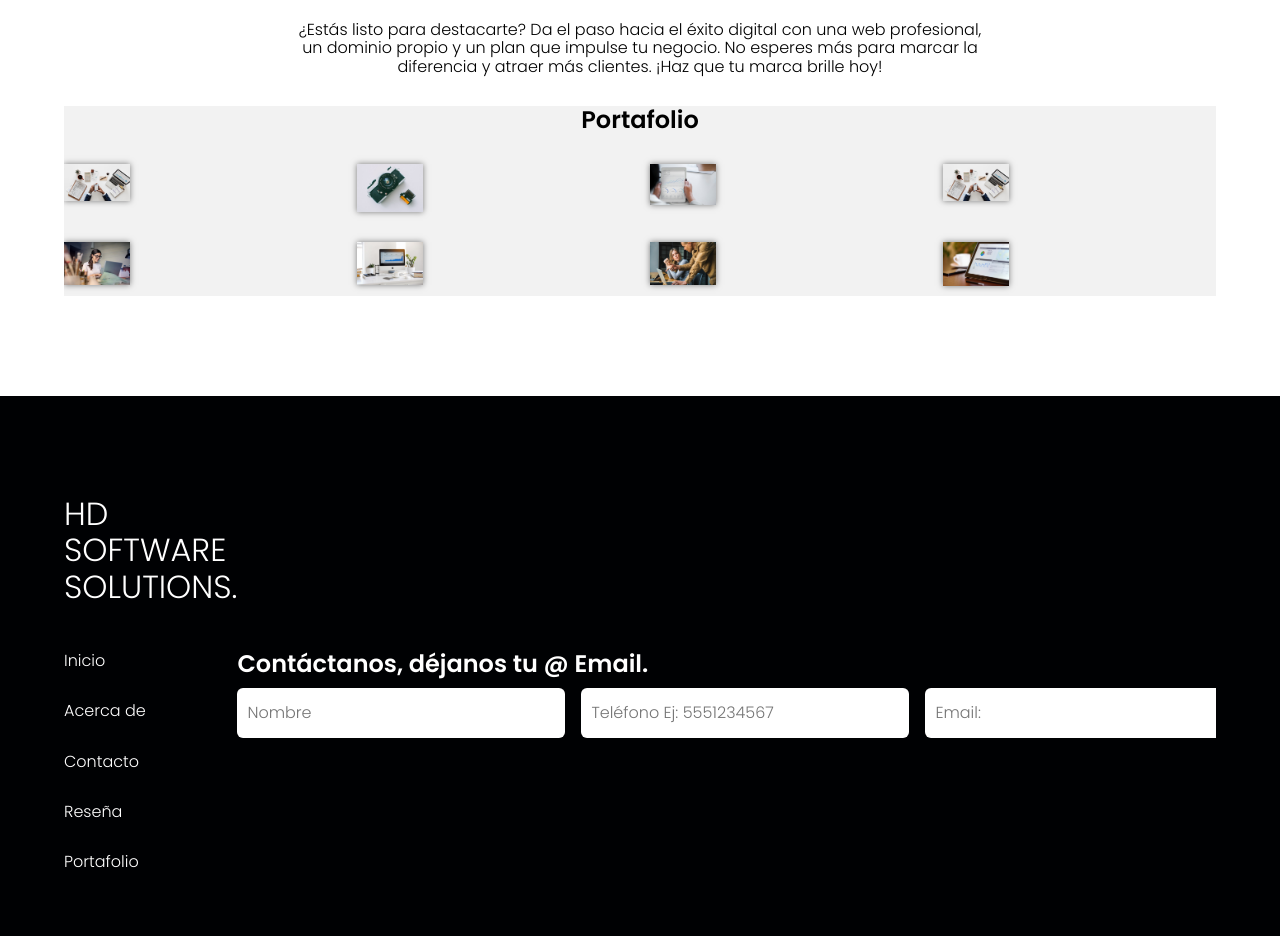
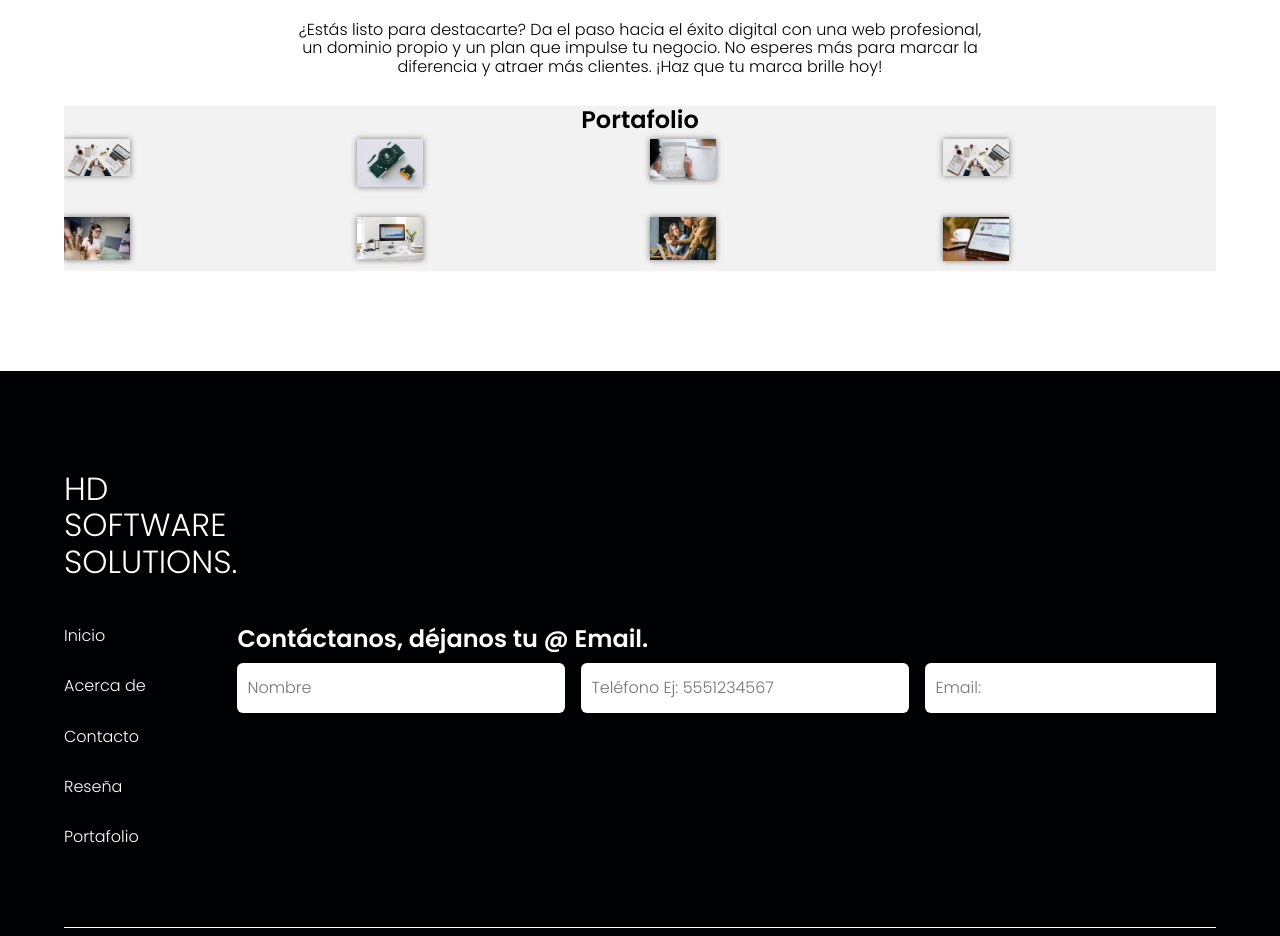
Before and after one commit to HAROLPERIODICO/web-HD-SOFTWARE-SOLUTIONS, a plain HTML site: page index.html in a window 1280 px wide. Shown: the part 5040-5976 px from the top of the page. Drawn offline with Linux system fonts and the light colour scheme.

Commit message:
Update style.css

```diff
--- a/css/style.css
+++ b/css/style.css
@@ -327,7 +327,7 @@ body {
     display: grid;
     grid-template-columns: repeat(auto-fit, minmax(250px, 1fr));
     gap: 20px;
-    margin-top: 30px;
+    margin-top: 5px;
 }
 
 .enlace-port {
```
